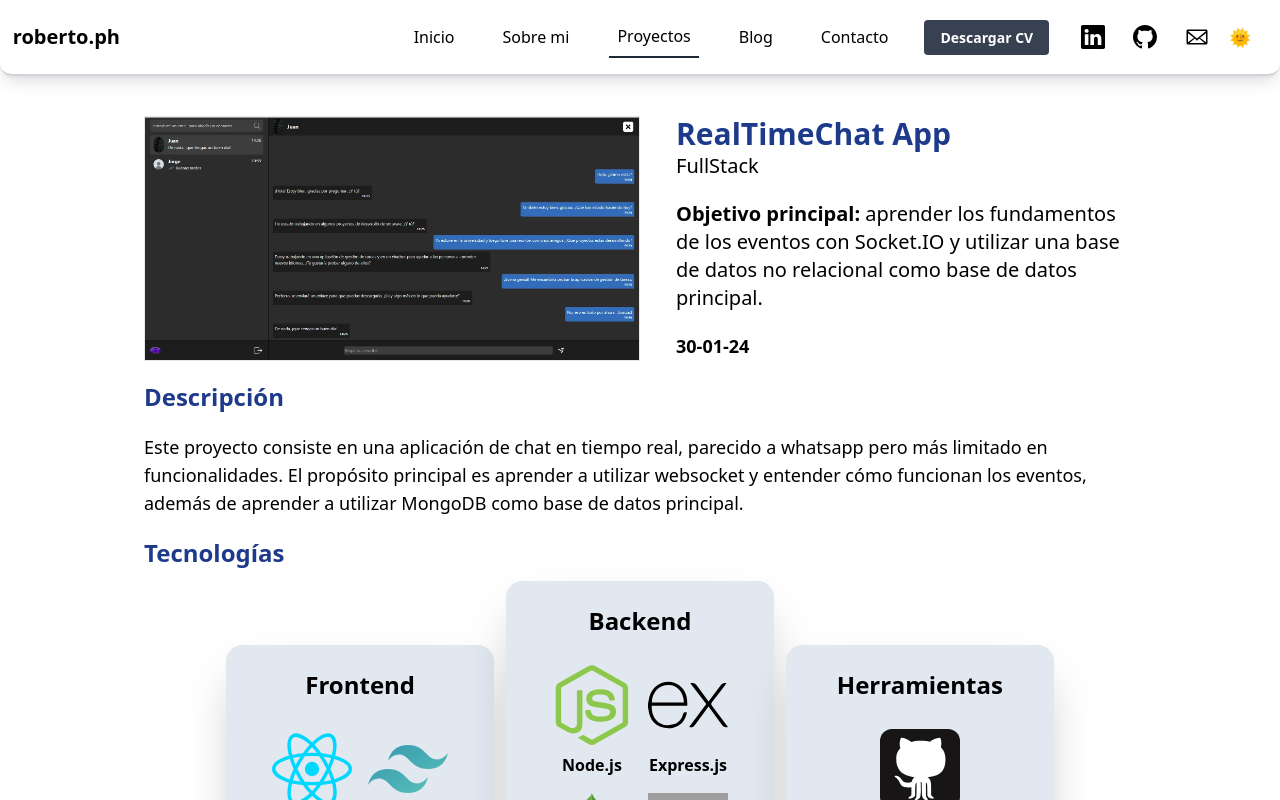
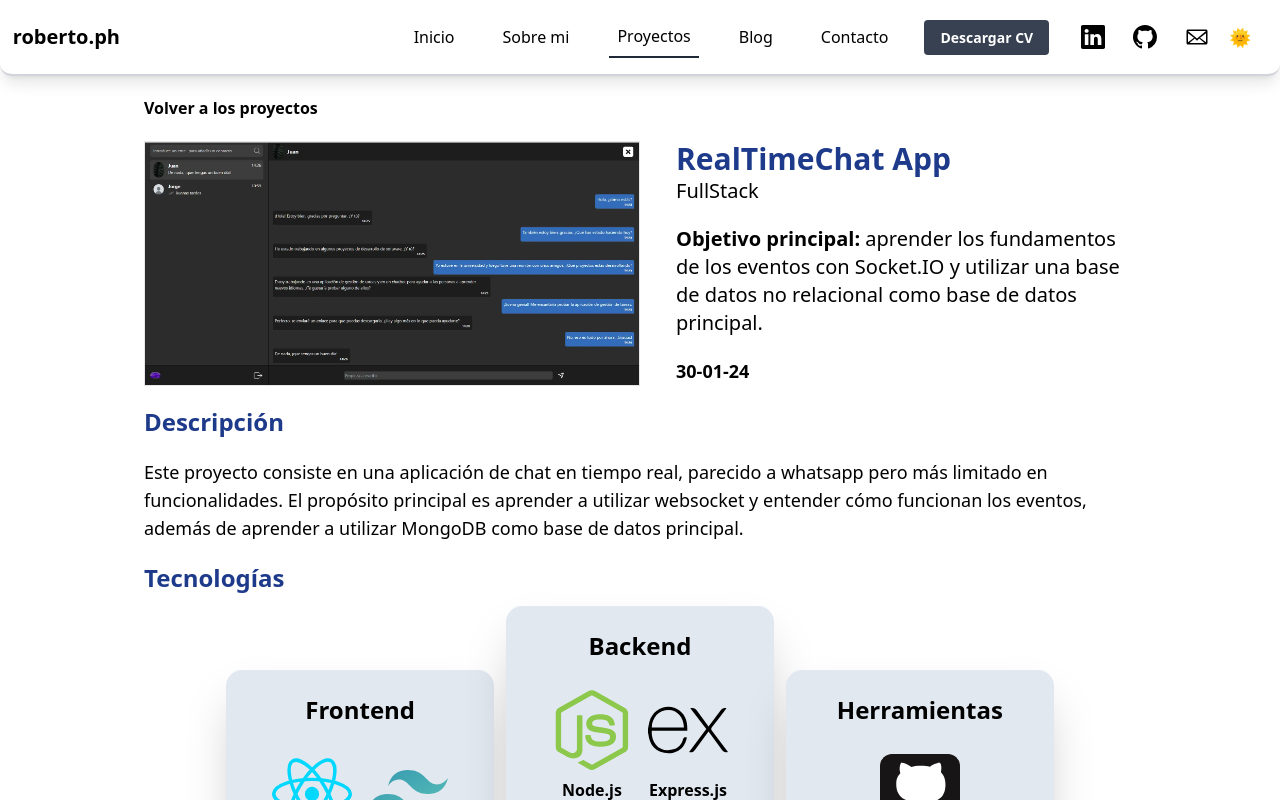
Before and after one commit to RobertoDelPino/React-Portfolio, a React (Vite) app: page /projects/realtimechat in a window 1280 px wide. Shown: the top 800 px of the page. Built offline with nearby package versions, Linux system fonts and the light colour scheme; grey boxes are pictures that could not be loaded.

Commit message:
Add link to go back (need an improvement)

```diff
--- a/src/pages/ProjectsPage/Landings/RealTimeChatLanding.tsx
+++ b/src/pages/ProjectsPage/Landings/RealTimeChatLanding.tsx
@@ -1,3 +1,4 @@
+import NavigationButton from "@components/NavigationButton/NavigationButton"
 import Technologies from "@components/Technologies/Technologies"
 import { realTimeChatLanding } from "@domain/Repository/Technologies"
 import { Helmet } from "react-helmet"
@@ -9,7 +10,14 @@ const RealTimeChatLanding = () => {
             <Helmet>
                 <title>Real Time Chat Project - Roberto del Pino - Web Developer - Projects</title>
             </Helmet>
-            <section className="flex justify-start flex-wrap mt-10">
+
+            <NavigationButton
+                className="w-fit mt-5 font-semibold border-b border-transparent hover:border-b-black dark:hover:border-b-white transition duration-300"
+                newRoute="/projects"
+                children="Volver a los proyectos"
+            />
+
+            <section className="flex justify-start flex-wrap mt-5">
                 <img className="aspect-auto border lg:w-[50%]" src="/ProjectImages/RealTimeChat/ChatPC.webp" alt="Pantalla inicial para chatear" />
                 <div className="mt-5 lg:mt-0 lg:ml-9 lg:w-[45%]">
                     <h1 className="text-3xl font-bold text-title dark:text-title-dark">RealTimeChat App</h1>
```
